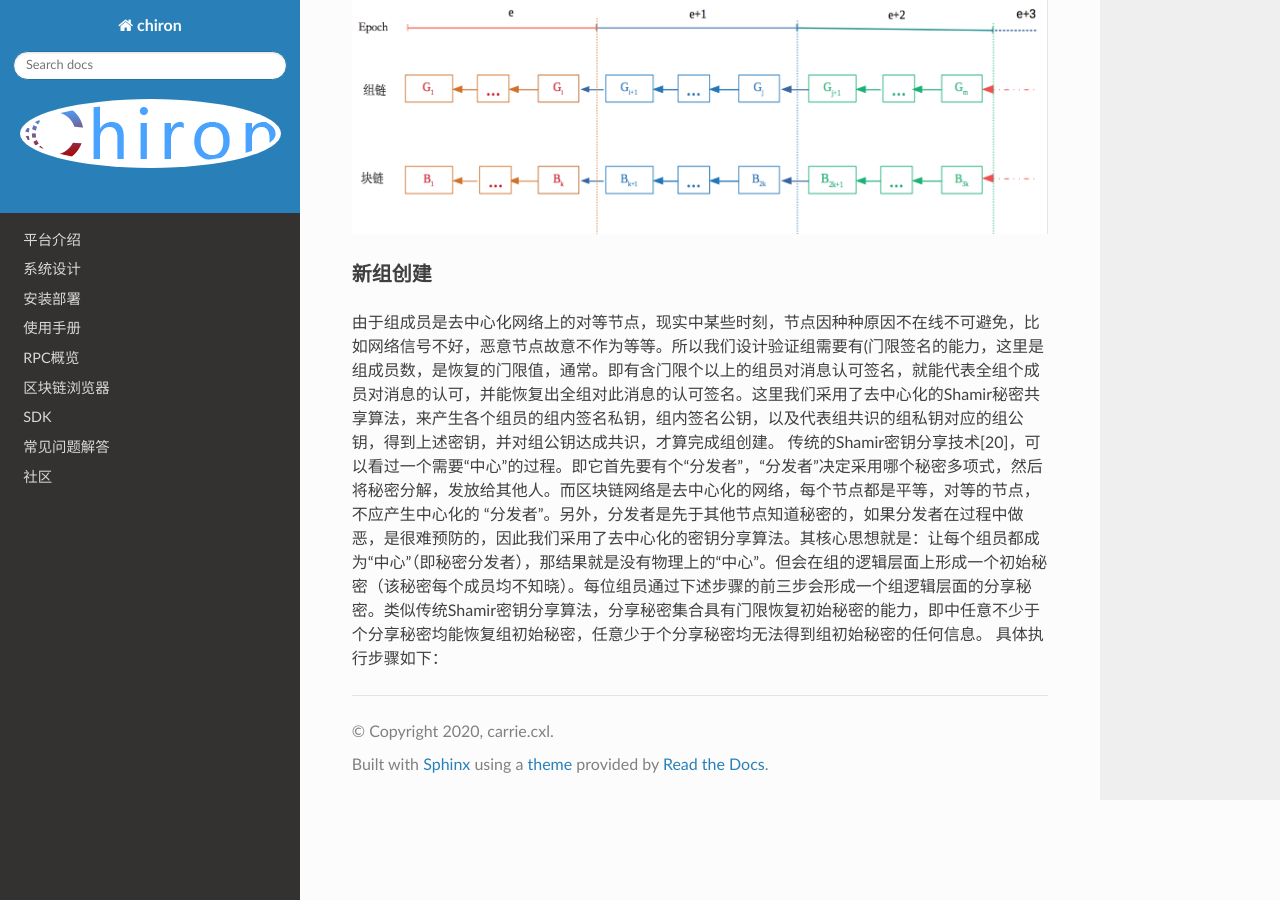
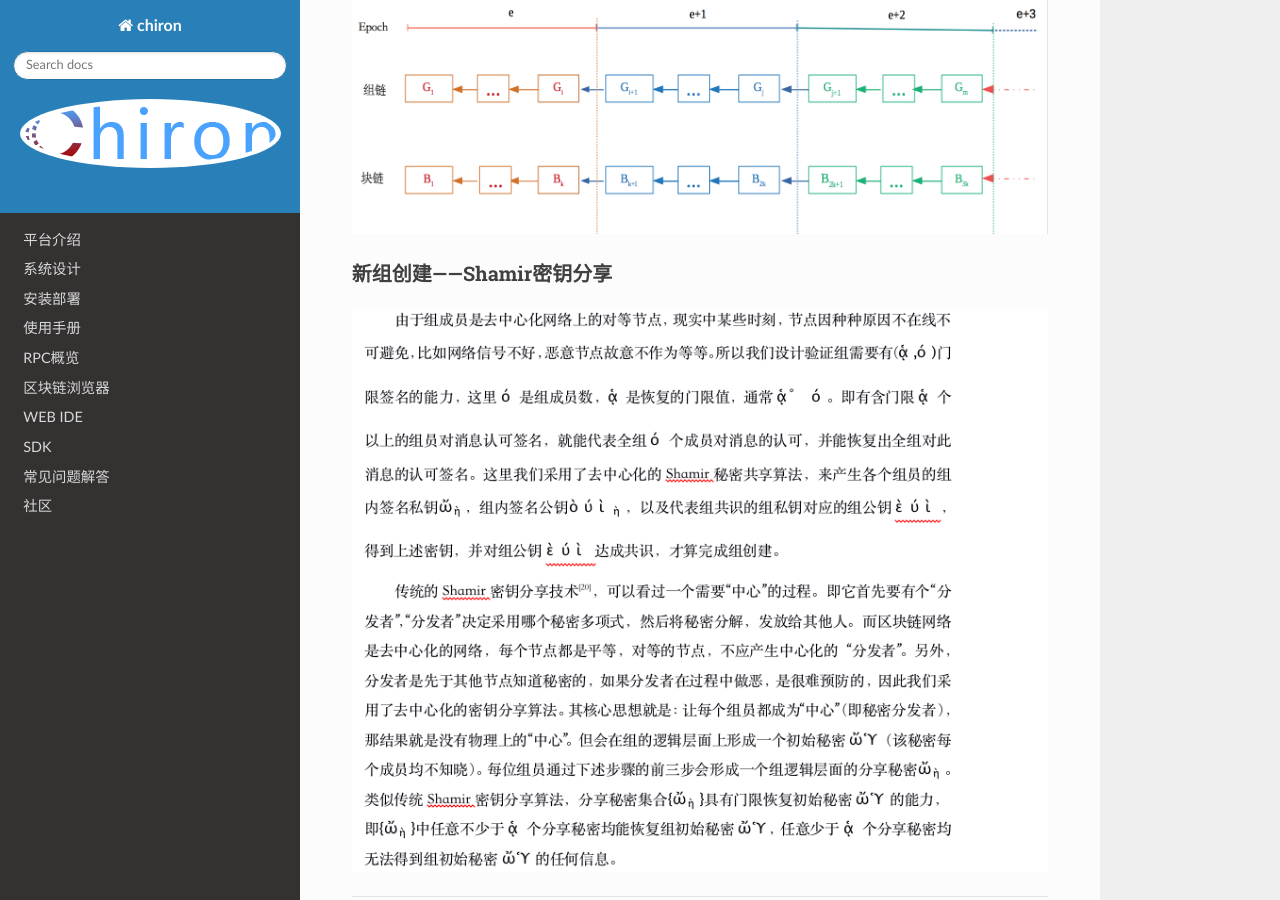
Before and after one commit to cxlhello/readdocs, a Sphinx documentation site: the page built from source/design/security_control/innovation_cryptography.md, in a window 1280 px wide and 900 px high, scrolled down 976 px. Built offline with Sphinx 7.4.7 and the Read the Docs theme 2.0.0, drawn with Linux system fonts in a browser that asks for light colours.

Commit message:
chiron crypto and innovation document  update

```diff
--- a/source/design/security_control/innovation_cryptography.md
+++ b/source/design/security_control/innovation_cryptography.md
@@ -12,7 +12,6 @@
  Chiron组周期解释图
  ![](group_period.png)
 
- ### 新组创建
- 由于组成员是去中心化网络上的对等节点，现实中某些时刻，节点因种种原因不在线不可避免，比如网络信号不好，恶意节点故意不作为等等。所以我们设计验证组需要有(门限签名的能力，这里是组成员数，是恢复的门限值，通常。即有含门限个以上的组员对消息认可签名，就能代表全组个成员对消息的认可，并能恢复出全组对此消息的认可签名。这里我们采用了去中心化的Shamir秘密共享算法，来产生各个组员的组内签名私钥，组内签名公钥，以及代表组共识的组私钥对应的组公钥，得到上述密钥，并对组公钥达成共识，才算完成组创建。
- 传统的Shamir密钥分享技术[20]，可以看过一个需要“中心”的过程。即它首先要有个“分发者”，“分发者”决定采用哪个秘密多项式，然后将秘密分解，发放给其他人。而区块链网络是去中心化的网络，每个节点都是平等，对等的节点，不应产生中心化的 “分发者”。另外，分发者是先于其他节点知道秘密的，如果分发者在过程中做恶，是很难预防的，因此我们采用了去中心化的密钥分享算法。其核心思想就是：让每个组员都成为“中心”（即秘密分发者），那结果就是没有物理上的“中心”。但会在组的逻辑层面上形成一个初始秘密（该秘密每个成员均不知晓）。每位组员通过下述步骤的前三步会形成一个组逻辑层面的分享秘密。类似传统Shamir密钥分享算法，分享秘密集合具有门限恢复初始秘密的能力，即中任意不少于个分享秘密均能恢复组初始秘密，任意少于个分享秘密均无法得到组初始秘密的任何信息。
- 具体执行步骤如下：
+ ### 新组创建——Shamir密钥分享
+
+  ![](crypto_1.png)
--- a/source/index.rst
+++ b/source/index.rst
@@ -19,6 +19,7 @@ CHIRON 是一个稳定、高效、安全的区块链底层平台。
    manual/index.rst
    api.md
    browser/index.md
+   webide/ide.md
    sdk/index.md
    faq.md
    community.md
```
Also changed, not shown: source/design/virtual_machine/virtual.md (+1 -1 lines), source/webide/ide.md (added, +12 -0 lines), source/design/security_control/crypto_1.png (added), source/webide/idecode.png (added), source/webide/qr_code.png (added).
